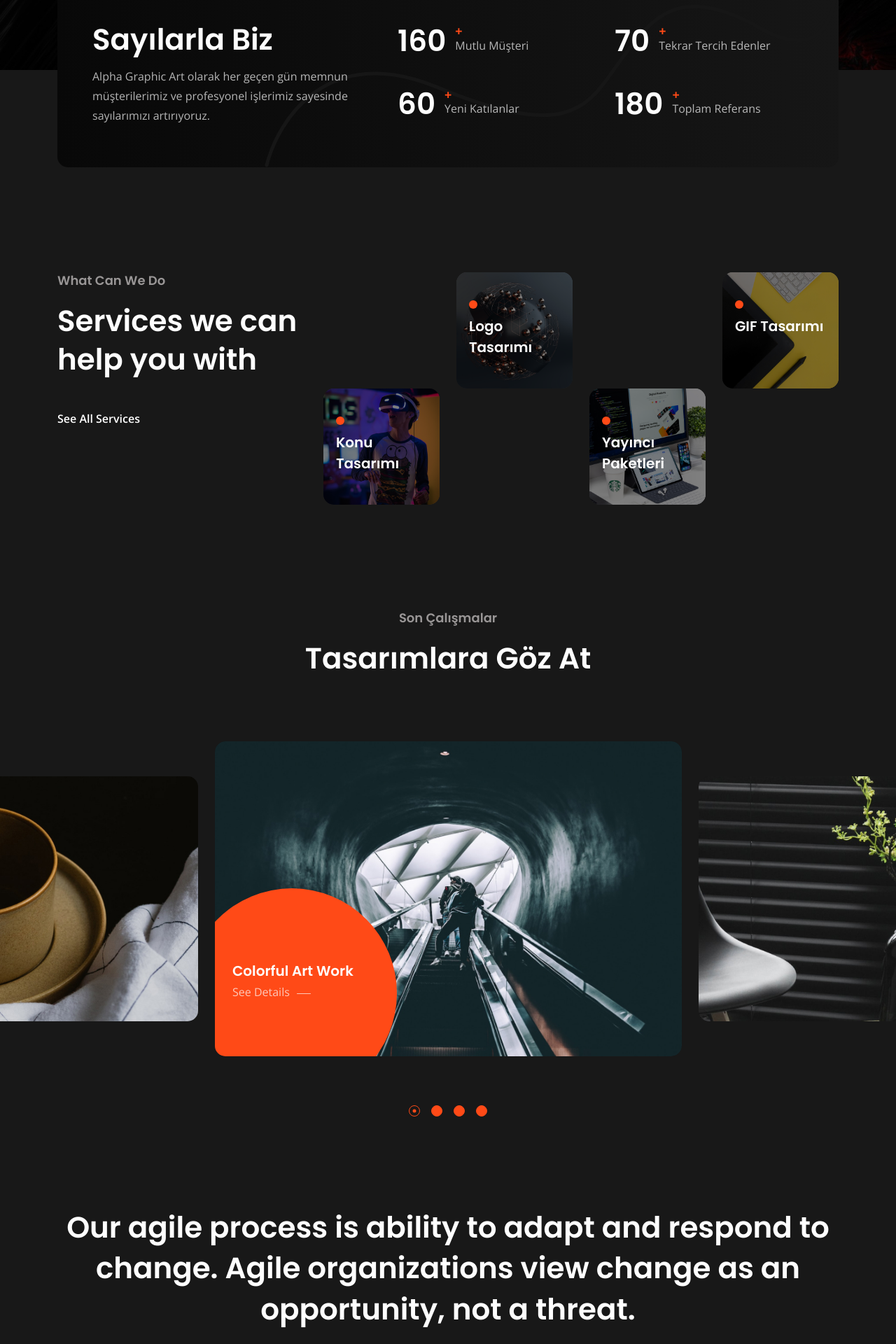
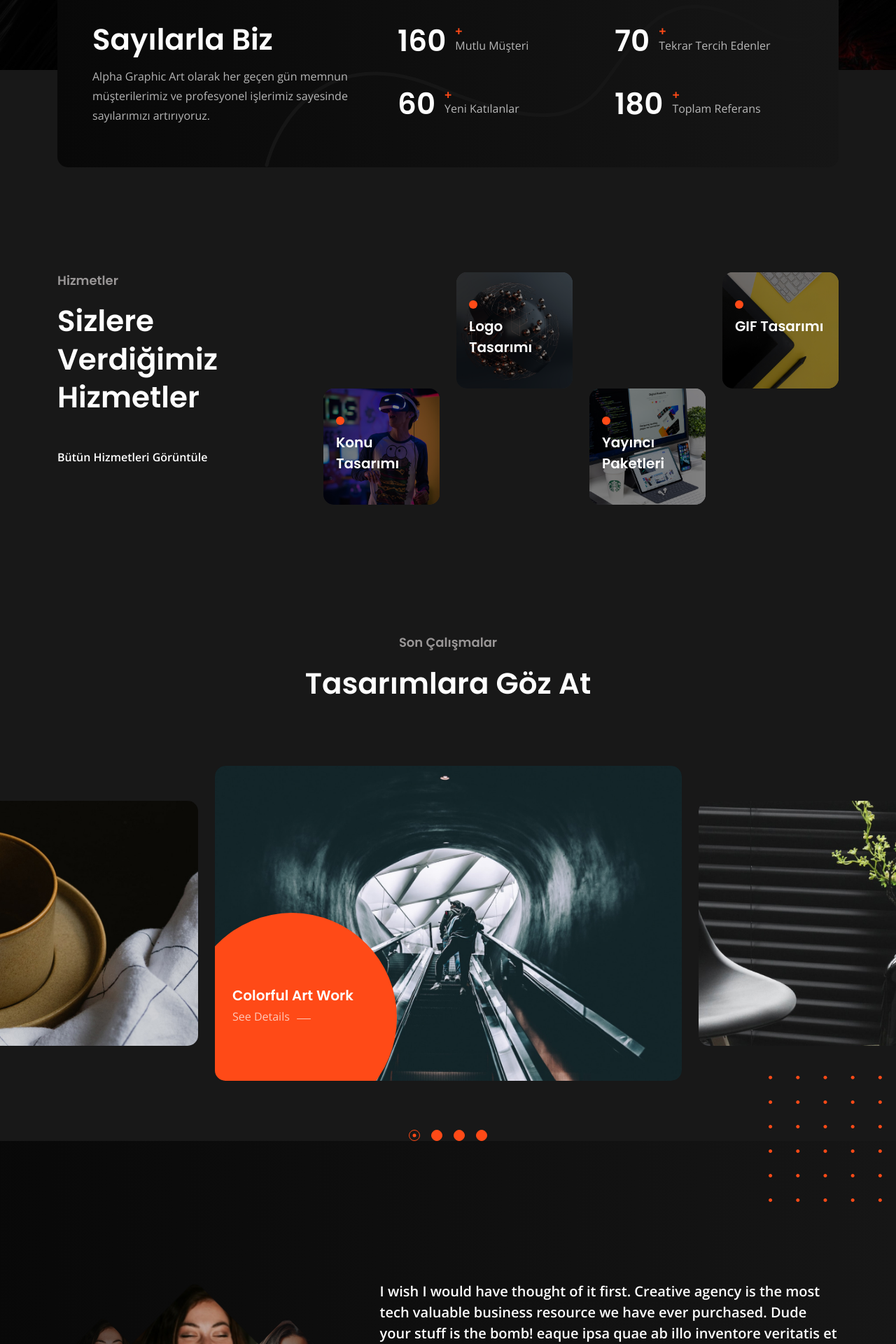
Before and after one commit to risuscreative/alphawebsite, a React (Create React App) app: page / in a window 1280 px wide. Shown: the part 880-2800 px from the top of the page at 70% size. Built offline with nearby package versions, Linux system fonts and the light colour scheme; some icons are missing.

Commit message:
Update Home.jsx

```diff
--- a/src/components/Pages/Home.jsx
+++ b/src/components/Pages/Home.jsx
@@ -87,9 +87,9 @@ export default function Home() {
           <Div className="row">
             <Div className="col-xl-4">
               <SectionHeading
-                title="Services we can help you with"
-                subtitle="What Can We Do"
-                btnText="See All Services"
+                title="Sizlere Verdiğimiz Hizmetler"
+                subtitle="Hizmetler"
+                btnText="Bütün Hizmetleri Görüntüle"
                 btnLink="/service"
               />
               <Spacing lg="90" md="45" />
@@ -156,22 +156,6 @@ export default function Home() {
         </Div>
         <PortfolioSlider />
       </Div>
-      {/* End Portfolio Section */}
-
-      {/* Start Video Block Section */}
-      <Spacing lg="130" md="70" />
-      <Div className="container">
-        <h2 className="cs-font_50 cs-m0 text-center cs-line_height_4">
-          Our agile process is ability to adapt and respond to change. Agile
-          organizations view change as an opportunity, not a threat.
-        </h2>
-        <Spacing lg="70" md="70" />
-        <VideoModal
-          videoSrc="https://www.youtube.com/watch?v=VcaAVWtP48A"
-          bgUrl="/images/video_bg.jpeg"
-        />
-      </Div>
-      {/* End Video Block Section */}
 
       {/* Start Testimonial Section */}
       <TestimonialSlider />
```
